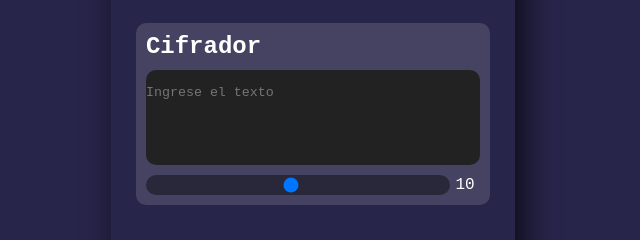
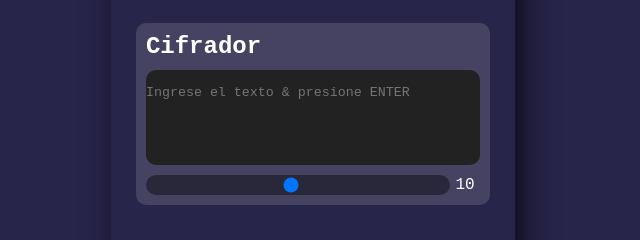
Before and after one commit to shianluc49/JavaScript, a plain HTML site: page index.html in a window 1280 px wide. Shown: the part 392-632 px from the top of the page, 327-967 px from the left. Drawn offline with Linux system fonts and the light colour scheme.

Commit message:
cambio en placeholder

```diff
--- a/index.html
+++ b/index.html
@@ -35,7 +35,7 @@
         <div class="cesar">
             <h2>Cifrador</h2>
             <form id="cifrador" autocomplete="off">
-                <input id="input-original" spellcheck="false" placeholder="Ingrese el texto" type="text" name="text">
+                <input id="input-original" spellcheck="false" placeholder="Ingrese el texto & presione ENTER" type="text" name="text">
             </form>
             <div id="resultado"></div>
             <div class="rango">
```
